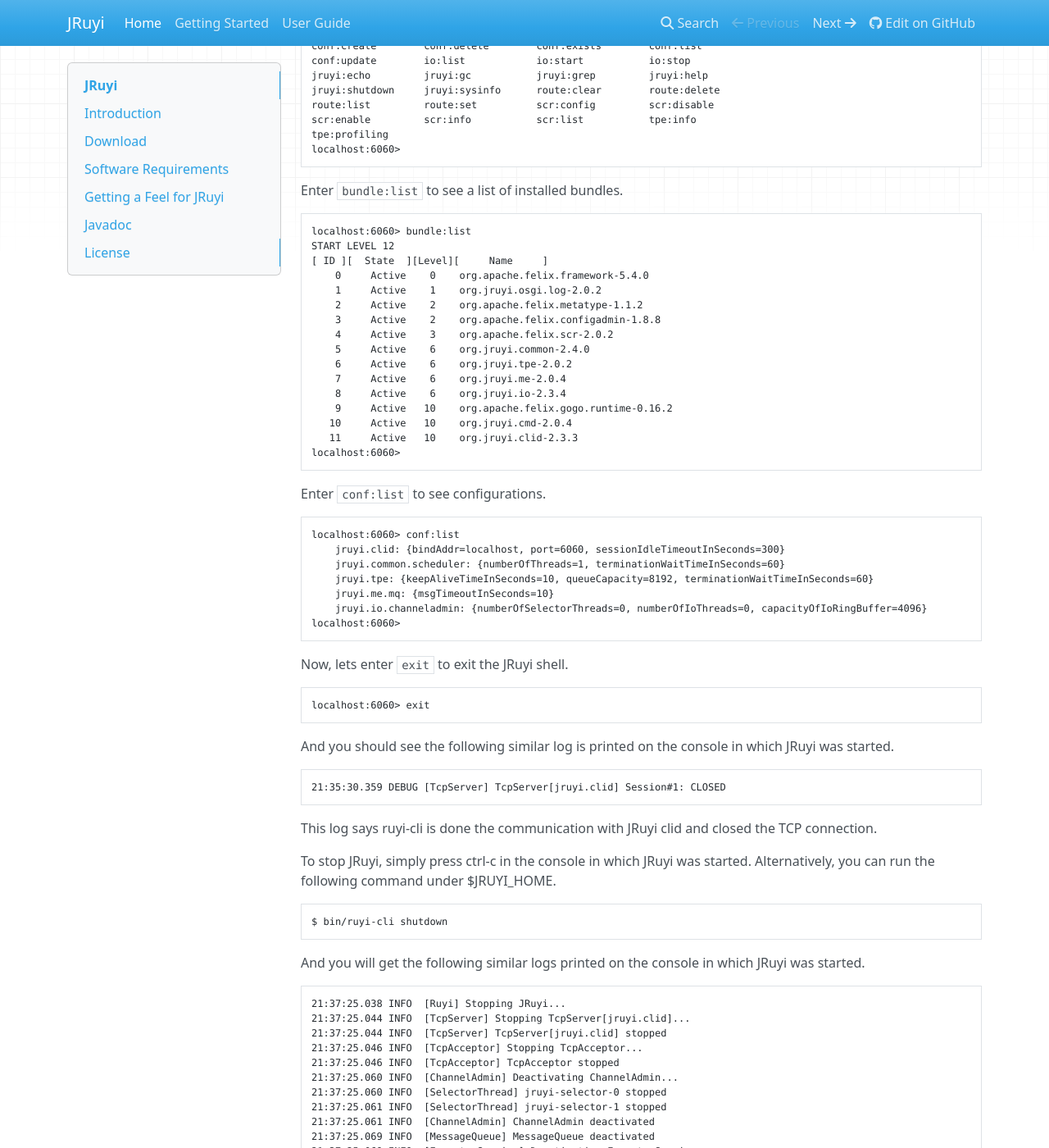
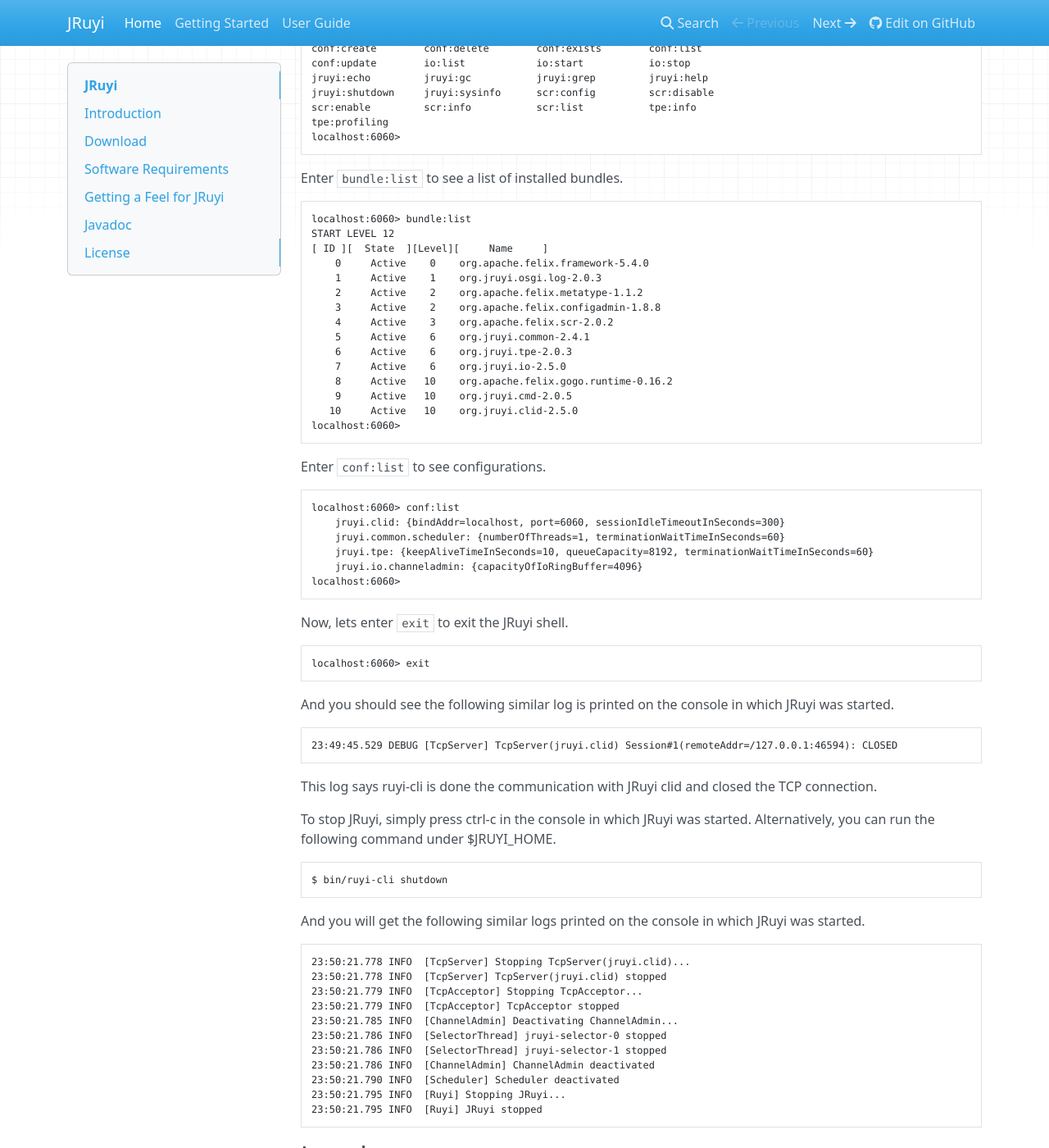
Before and after one commit to jruyi/jruyi-website, an MkDocs documentation site: the page built from docs/index.md, in a window 1280 px wide and 1400 px high, scrolled down 3794 px. Shown: the whole window at 82% size. Built offline with MkDocs 1.6.1, drawn with Linux system fonts in a browser that asks for light colours; nearby versions of some CDN libraries; old or Windows-style settings are respelled for this version of MkDocs; some of the changed text lies outside the part shown.

Commit message:
Update to refer to JRuyi 2.5.0

````diff
--- a/docs/index.md
+++ b/docs/index.md
@@ -47,14 +47,16 @@
 
 ### Get jruyi
 
-* [jruyi-2.4.1.zip](https://github.com/jruyi/jruyi/releases/download/v2.4.1/jruyi-2.4.1.zip) [[MD5](https://github.com/jruyi/jruyi/releases/download/v2.4.1/jruyi-2.4.1.zip.md5)] [[SHA1](https://github.com/jruyi/jruyi/releases/download/v2.4.1/jruyi-2.4.1.zip.sha1)]
-* [jruyi-2.4.1.tar.gz](https://github.com/jruyi/jruyi/releases/download/v2.4.1/jruyi-2.4.1.tar.gz) [[MD5](https://github.com/jruyi/jruyi/releases/download/v2.4.1/jruyi-2.4.1.tar.gz.md5)] [[SHA1](https://github.com/jruyi/jruyi/releases/download/v2.4.1/jruyi-2.4.1.tar.gz.sha1)]
+Binaries | MD5 | SHA1
+--- | --- | ---
+[jruyi-2.5.0.zip](https://github.com/jruyi/jruyi/releases/download/v2.5.0/jruyi-2.5.0.zip) | 135ff545dae8081706de336e4bdf1679 | dd093000aec16f7f47796acb3672fe195e4161ac
+[jruyi-2.5.0.tar.gz](https://github.com/jruyi/jruyi/releases/download/v2.5.0/jruyi-2.5.0.tar.gz) | 1c5a74c22f4dd9bf53992fed4fd0987c | 1eba9d49f479d3aad3a5d73110a3deffda8d71ee
 
 All previous releases of JRuyi can be found [here](https://github.com/jruyi/jruyi/releases).
 
 ### Get jruyi-core
 
-The jar is available from JCenter: [jruyi-core-2.4.1.jar](https://jcenter.bintray.com/org/jruyi/jruyi-core/2.4.1/jruyi-core-2.4.1.jar).
+The jar is available from JCenter: [jruyi-core-2.5.0.jar](https://jcenter.bintray.com/org/jruyi/jruyi-core/2.5.0/jruyi-core-2.5.0.jar).
 
 To get jruyi-core through Maven, please add the following to your POM.
 
@@ -70,7 +72,7 @@
     <dependency>
         <groupId>org.jruyi</groupId>
         <artifactId>jruyi-core</artifactId>
-        <version>2.4.1</version>
+        <version>2.5.0</version>
     </dependency>
 </dependencies>
 ```
@@ -83,7 +85,7 @@
 }
 
 dependencies {
-    compile "org.jruyi:jruyi-core:2.4.1"
+    compile "org.jruyi:jruyi-core:2.5.0"
 }
 ```
 
@@ -94,7 +96,7 @@
 ## Getting a Feel for JRuyi
 
 Please go to [Download](#download) to get the latest release of JRuyi. Unpack the archive that you downloaded, and then
-you will get the directory `jruyi-2.4.1` which will be referred as $JRUYI_HOME.
+you will get the directory `jruyi-2.5.0` which will be referred as $JRUYI_HOME.
 
 !!! note "Note:"
     All the instructions in this section are given under a UNIX-like environment. It should be very straightforward for
@@ -103,57 +105,53 @@
 
 Please open a console, go to $JRUYI_HOME and run the following command to start JRuyi.
 
-```bash
+```text
 $ bin/ruyi
 ```
 
 You should see something printed similar as follows.
 
-```xml
-21:28:37.190 INFO  [Ruyi] Start JRuyi (version=2.4.1)
+```text
+23:40:27.734 INFO  [Ruyi] Start JRuyi (version=2.5.0)
     ...
-21:28:37.191 INFO  [Ruyi] Instance Name: default
+23:40:27.735 INFO  [Ruyi] Instance Name: default
     ...
-21:28:37.238 INFO  [BootLoader] Loading bundles...
+23:40:27.774 INFO  [BootLoader] Loading bundles...
     ...
-21:28:37.437 INFO  [BootLoader] Done loading bundles
-21:28:37.658 INFO  [ExecutorService] Activating ExecutorService...
-21:28:37.663 INFO  [ExecutorService] ExecutorService activated: {corePoolSize=16, maxPoolSize=32, keepAliveTimeInSeconds=10, queueCapacity=8192, terminationWaitTimeInSeconds=60}
-21:28:37.684 INFO  [Scheduler] Scheduler activated: numberOfThreads=1
-21:28:37.706 INFO  [MessageQueue] MessageQueue activated
-21:28:37.788 INFO  [Provisioner] Start provisioning...
+23:40:27.902 INFO  [BootLoader] Done loading bundles
+23:40:28.099 INFO  [Provisioner] Start provisioning...
     ...
-21:28:37.842 INFO  [Provisioner] Done provisioning
-21:28:37.871 INFO  [BufferFactory] BufferFactory: unitCapacity=8192
-21:28:37.873 INFO  [ChannelAdmin] Activating ChannelAdmin...
-21:28:37.885 INFO  [SelectorThread] jruyi-selector-0 started
-21:28:37.886 INFO  [ChannelAdmin] ChannelAdmin activated
-21:28:37.886 INFO  [SelectorThread] jruyi-selector-1 started
-21:28:37.889 INFO  [TcpAcceptor] Starting TcpAcceptor...
-21:28:37.889 INFO  [TcpAcceptor] TcpAcceptor started
-21:28:37.892 INFO  [TcpServer] Starting TcpServer[jruyi.clid]...
-21:28:37.896 INFO  [TcpServer] TcpServer[jruyi.clid] started, listening on /127.0.0.1:6060
-21:28:37.897 INFO  [ExecutorService] ExecutorService updated: {corePoolSize=16, maxPoolSize=32, keepAliveTimeInSeconds=10, queueCapacity=8192, terminationWaitTimeInSeconds=60}
+23:40:28.146 INFO  [Provisioner] Done provisioning
+23:40:28.158 INFO  [Scheduler] Scheduler activated: numberOfThreads=1
+23:40:28.167 INFO  [BufferFactory] BufferFactory: unitCapacity=8192
+23:40:28.169 INFO  [ChannelAdmin] Activating ChannelAdmin...
+23:40:28.183 INFO  [SelectorThread] jruyi-selector-0 started
+23:40:28.183 INFO  [ChannelAdmin] ChannelAdmin activated: numberOfSelectors=2, numberOfIoThreads=8
+23:40:28.183 INFO  [SelectorThread] jruyi-selector-1 started
+23:40:28.187 INFO  [TcpAcceptor] Starting TcpAcceptor...
+23:40:28.187 INFO  [TcpAcceptor] TcpAcceptor started
+23:40:28.189 INFO  [TcpServer] Starting TcpServer(jruyi.clid)...
+23:40:28.192 INFO  [TcpServer] TcpServer(jruyi.clid) started, listening on /127.0.0.1:6060
 ```
 
 The last line means that the JRuyi clid which is itself implemented using JRuyi IO framework, is up, and the JRuyi shell is ready to use.
 
 Please open another console, go to $JRUYI_HOME and run the following command
 
-```bash
+```text
 $ bin/ruyi-cli
 ```
 
 to enter the shell of JRuyi.
 
-```xml
+```text
     _ _ __           _
    | | '_ \_  _ _  _(_)
  __| |   _| || | || | |
 |___/|_|\_\____|\__ |_|
                 |__/
 
-JRuyi (2.4.1)
+JRuyi (2.5.0)
 http://www.jruyi.org/
 
 Enter 'help' for a list of available commands.
@@ -166,23 +164,22 @@
 
 In the mean time, you should see the following similar log is printed on the console in which JRuyi was started.
 
-```xml
-21:31:35.452 DEBUG [TcpServer] TcpServer[jruyi.clid] Session#1: OPENED
+```text
+23:46:11.209 DEBUG [TcpServer] TcpServer(jruyi.clid) Session#1(remoteAddr=/127.0.0.1:46594): OPENED
 ```
 
 This log means the ruyi-cli established a TCP connection to JRuyi clid for communication.
 
 Next, please enter `help` to get a list of available commands,
 
-```xml
+```text
 localhost:6060> help
 bundle:inspect     bundle:install     bundle:list        bundle:refresh
 bundle:start       bundle:stop        bundle:uninstall   bundle:update
 conf:create        conf:delete        conf:exists        conf:list
 conf:update        io:list            io:start           io:stop
 jruyi:echo         jruyi:gc           jruyi:grep         jruyi:help
-jruyi:shutdown     jruyi:sysinfo      route:clear        route:delete
-route:list         route:set          scr:config         scr:disable
+jruyi:shutdown     jruyi:sysinfo      scr:config         scr:disable
 scr:enable         scr:info           scr:list           tpe:info
 tpe:profiling
 localhost:6060>
@@ -190,47 +187,45 @@
 
 Enter `bundle:list` to see a list of installed bundles.
 
-```xml
+```text
 localhost:6060> bundle:list
 START LEVEL 12
 [ ID ][  State  ][Level][     Name     ]
     0     Active    0    org.apache.felix.framework-5.4.0
-    1     Active    1    org.jruyi.osgi.log-2.0.2
+    1     Active    1    org.jruyi.osgi.log-2.0.3
     2     Active    2    org.apache.felix.metatype-1.1.2
     3     Active    2    org.apache.felix.configadmin-1.8.8
     4     Active    3    org.apache.felix.scr-2.0.2
-    5     Active    6    org.jruyi.common-2.4.0
-    6     Active    6    org.jruyi.tpe-2.0.2
-    7     Active    6    org.jruyi.me-2.0.4
-    8     Active    6    org.jruyi.io-2.3.4
-    9     Active   10    org.apache.felix.gogo.runtime-0.16.2
-   10     Active   10    org.jruyi.cmd-2.0.4
-   11     Active   10    org.jruyi.clid-2.3.3
+    5     Active    6    org.jruyi.common-2.4.1
+    6     Active    6    org.jruyi.tpe-2.0.3
+    7     Active    6    org.jruyi.io-2.5.0
+    8     Active   10    org.apache.felix.gogo.runtime-0.16.2
+    9     Active   10    org.jruyi.cmd-2.0.5
+   10     Active   10    org.jruyi.clid-2.5.0
 localhost:6060>
 ```
 
 Enter `conf:list` to see configurations.
 
-```xml
+```text
 localhost:6060> conf:list
     jruyi.clid: {bindAddr=localhost, port=6060, sessionIdleTimeoutInSeconds=300}
     jruyi.common.scheduler: {numberOfThreads=1, terminationWaitTimeInSeconds=60}
     jruyi.tpe: {keepAliveTimeInSeconds=10, queueCapacity=8192, terminationWaitTimeInSeconds=60}
-    jruyi.me.mq: {msgTimeoutInSeconds=10}
-    jruyi.io.channeladmin: {numberOfSelectorThreads=0, numberOfIoThreads=0, capacityOfIoRingBuffer=4096}
+    jruyi.io.channeladmin: {capacityOfIoRingBuffer=4096}
 localhost:6060>
 ```
 
 Now, lets enter `exit` to exit the JRuyi shell.
 
-```xml
+```text
 localhost:6060> exit
 ```
 
 And you should see the following similar log is printed on the console in which JRuyi was started.
 
-```xml
-21:35:30.359 DEBUG [TcpServer] TcpServer[jruyi.clid] Session#1: CLOSED
+```text
+23:49:45.529 DEBUG [TcpServer] TcpServer(jruyi.clid) Session#1(remoteAddr=/127.0.0.1:46594): CLOSED
 ```
 
 This log says ruyi-cli is done the communication with JRuyi clid and closed the TCP connection.
@@ -238,35 +233,31 @@
 To stop JRuyi, simply press ctrl-c in the console in which JRuyi was started.
 Alternatively, you can run the following command under $JRUYI_HOME.
 
-```bash
+```text
 $ bin/ruyi-cli shutdown
 ```
 
 And you will get the following similar logs printed on the console in which JRuyi was started.
 
-```xml
-21:37:25.038 INFO  [Ruyi] Stopping JRuyi...
-21:37:25.044 INFO  [TcpServer] Stopping TcpServer[jruyi.clid]...
-21:37:25.044 INFO  [TcpServer] TcpServer[jruyi.clid] stopped
-21:37:25.046 INFO  [TcpAcceptor] Stopping TcpAcceptor...
-21:37:25.046 INFO  [TcpAcceptor] TcpAcceptor stopped
-21:37:25.060 INFO  [ChannelAdmin] Deactivating ChannelAdmin...
-21:37:25.060 INFO  [SelectorThread] jruyi-selector-0 stopped
-21:37:25.061 INFO  [SelectorThread] jruyi-selector-1 stopped
-21:37:25.061 INFO  [ChannelAdmin] ChannelAdmin deactivated
-21:37:25.069 INFO  [MessageQueue] MessageQueue deactivated
-21:37:25.069 INFO  [ExecutorService] Deactivating ExecutorService...
-21:37:25.070 DEBUG [ExecutorService] TPE executor terminated
-21:37:25.070 INFO  [ExecutorService] ExecutorService deactivated
-21:37:25.074 INFO  [Scheduler] Scheduler deactivated
-21:37:25.082 INFO  [Ruyi] JRuyi stopped
+```text
+23:50:21.778 INFO  [TcpServer] Stopping TcpServer(jruyi.clid)...
+23:50:21.778 INFO  [TcpServer] TcpServer(jruyi.clid) stopped
+23:50:21.779 INFO  [TcpAcceptor] Stopping TcpAcceptor...
+23:50:21.779 INFO  [TcpAcceptor] TcpAcceptor stopped
+23:50:21.785 INFO  [ChannelAdmin] Deactivating ChannelAdmin...
+23:50:21.786 INFO  [SelectorThread] jruyi-selector-0 stopped
+23:50:21.786 INFO  [SelectorThread] jruyi-selector-1 stopped
+23:50:21.786 INFO  [ChannelAdmin] ChannelAdmin deactivated
+23:50:21.790 INFO  [Scheduler] Scheduler deactivated
+23:50:21.795 INFO  [Ruyi] Stopping JRuyi...
+23:50:21.795 INFO  [Ruyi] JRuyi stopped
 ```
 
 ## Javadoc
 
 Name | Version | Online | Archive
 --- | --- | --- | ---
-jruyi-api | 2.4.0 | [[html](http://javadoc.jruyi.org/jruyi-api/v2.4.0/)] | [[zip](https://github.com/jruyi/jruyi/releases/download/v2.4.0/jruyi-api-2.4.0-javadoc.zip)] [[tar.gz](https://github.com/jruyi/jruyi/releases/download/v2.4.0/jruyi-api-2.4.0-javadoc.tar.gz)]
+jruyi-api | 2.5.0 | [[html](http://javadoc.jruyi.org/jruyi-api/v2.5.0/)] | [[zip](https://github.com/jruyi/jruyi/releases/download/v2.5.0/jruyi-api-2.5.0-javadoc.zip)] [[tar.gz](https://github.com/jruyi/jruyi/releases/download/v2.5.0/jruyi-api-2.5.0-javadoc.tar.gz)]
 
 ## License
 
````
Also changed, not shown: docs/css/extra.css (added, +21 -0 lines), docs/getting-started/index.md (+3 -70 lines), docs/user-guide/index.md (+8 -6 lines), docs/img/architecture.png, 2 other files.
